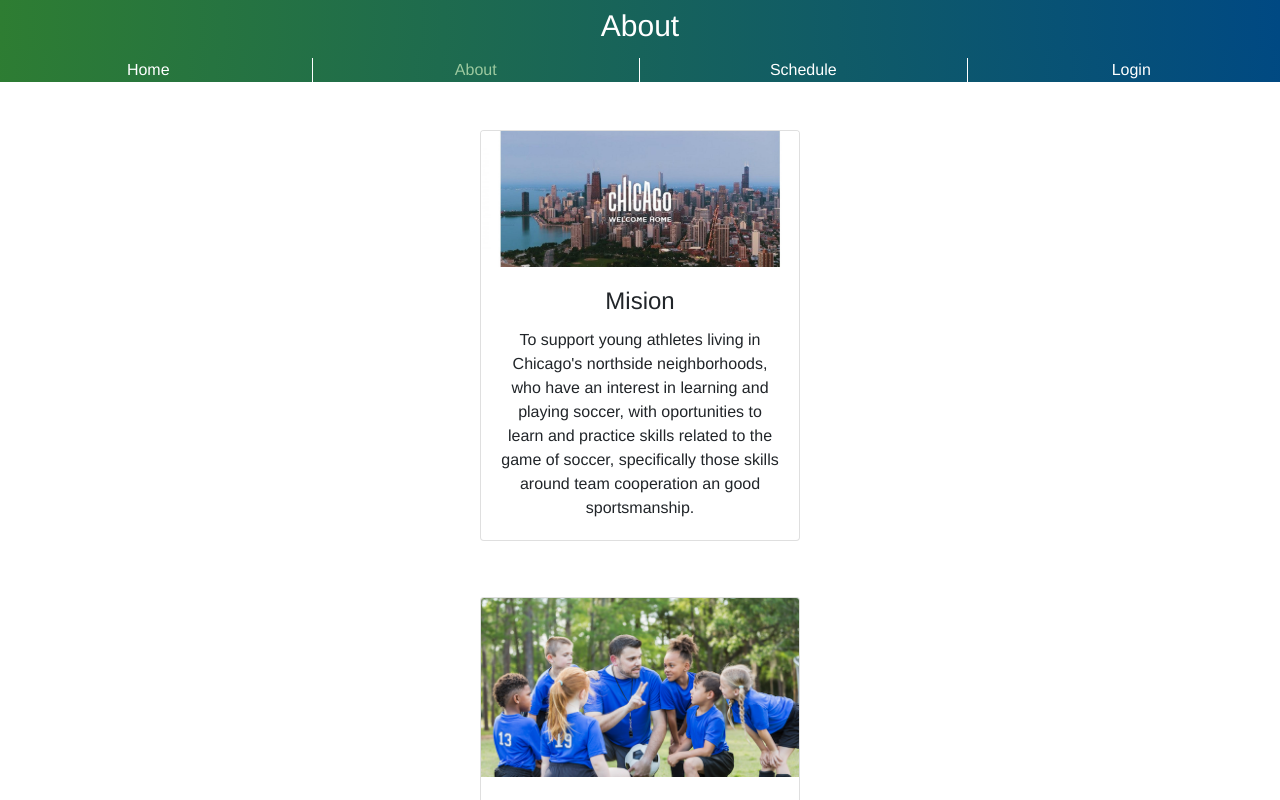
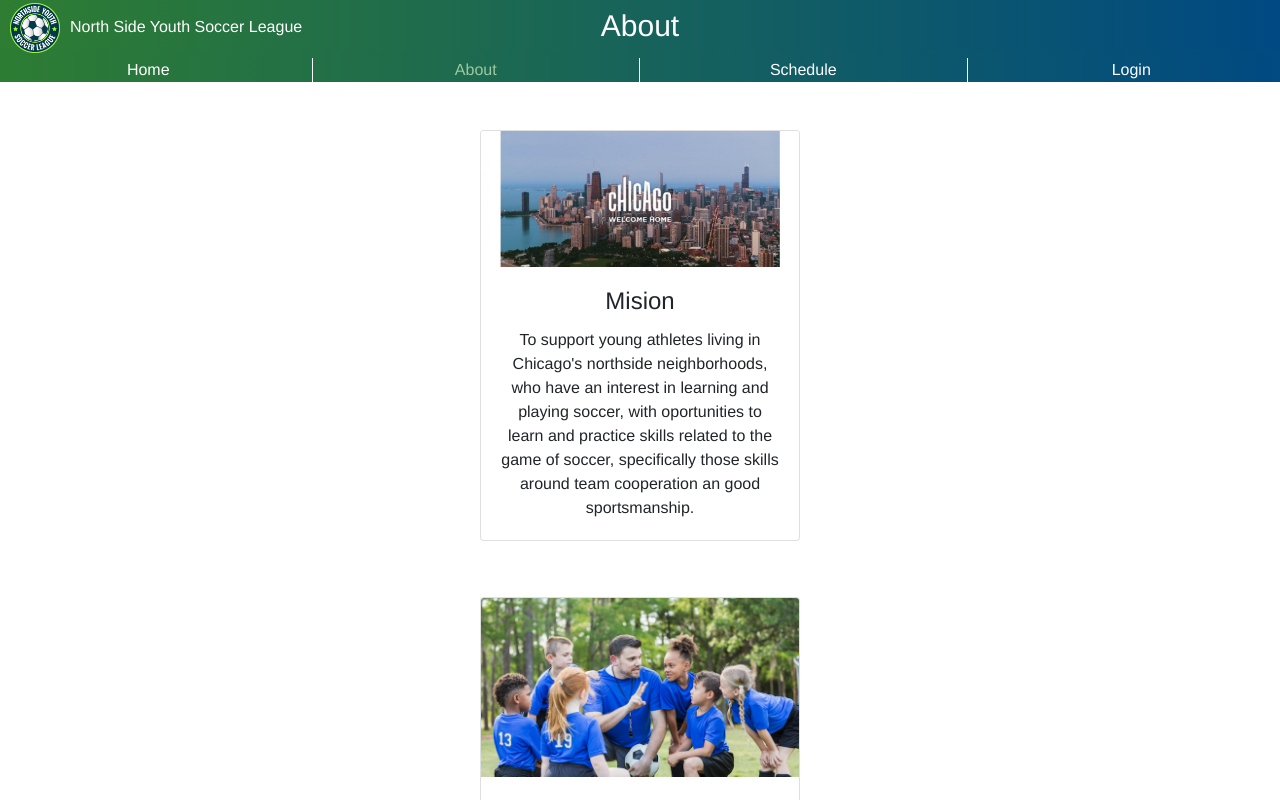
Before and after one commit to Yenny-1301/Modulo-3, a Vue app: page /about in a window 1280 px wide. Shown: the top 800 px of the page. Built offline with nearby package versions, Linux system fonts and the light colour scheme; no server answers.

Commit message:
nombre del archivo

```diff
--- a/public/index.html
+++ b/public/index.html
@@ -5,8 +5,8 @@
     <meta http-equiv="X-UA-Compatible" content="IE=edge">
     <meta name="viewport" content="width=device-width,initial-scale=1.0">
     <link rel="stylesheet" href="https://use.fontawesome.com/releases/v5.15.1/css/all.css" integrity="sha384-vp86vTRFVJgpjF9jiIGPEEqYqlDwgyBgEF109VFjmqGmIY/Y4HV4d3Gp2irVfcrp" crossorigin="anonymous">
-    <link rel="icon" href="<%= BASE_URL %>favicon.ico">
-    <title><%= htmlWebpackPlugin.options.title %></title>
+    <link rel="icon" type='image/png' href="../src/assets/logo.png">
+    <title>NYSL</title>
   </head>
   <body>
     <noscript>
--- a/src/App.vue
+++ b/src/App.vue
@@ -50,6 +50,7 @@ export default {
 body{
   margin: 0;
   padding: 0;
+
 }
 #app {
   font-family: Avenir, Helvetica, Arial, sans-serif;
@@ -59,6 +60,7 @@ body{
   // color: #0F5189 ;
   margin: 0;
   padding: 0;
+
 }
 
 #envoltorio {
@@ -66,6 +68,8 @@ body{
   padding: 0;
    width: 100%;
    height: 100vh;
+
+
     }
     Nav{
       margin: 0;
--- a/src/components/Header.vue
+++ b/src/components/Header.vue
@@ -1,6 +1,10 @@
 <template>
   <div class="header">
       <h1 class="d-flex justify-content-center align-items-center pt-2 ">{{title}}</h1>
+      <img src="../assets/logo.png" alt="logo" class="logo d-none d-sm-inline">
+      <span class="d-none d-sm-inline d-lg-none abs ">NYSL</span>
+      <span class="d-none d-lg-inline abs">North Side Youth Soccer League</span>
+
         <template v-if="usuario!=null" >
           <img :src="usuario.photoURL" alt="foto del usuario" class="rounded-circle">
         </template>
@@ -27,6 +31,11 @@ export default {
       text-align: center;
       margin:0;
       height: 50px;
+  .abs{
+    position: absolute;
+    top: 15px;
+    left: 70px;
+  }
 
       h1{
         margin: 0;
@@ -46,7 +55,16 @@ export default {
         position: absolute;
         top:10px;
         right: 10px;
+
+         &.logo{
+        width: 50px;
+        height: 50px;
+        position: absolute;
+        top:3px;
+        left: 10px;
       }
+      }
+
 }
 
 </style>
--- a/src/views/Login.vue
+++ b/src/views/Login.vue
@@ -87,7 +87,7 @@ export default {
   font-size: 60px;
 }
 .login{
-  height: 72vh;
+  height: 80vh;
 }
 img{
   border-radius: 50%;
```
